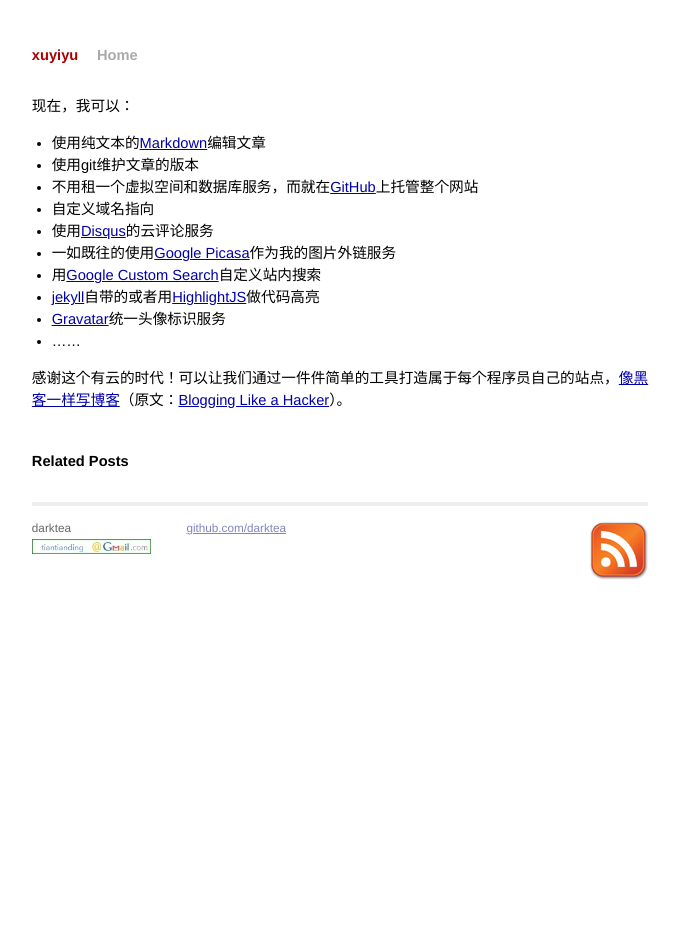
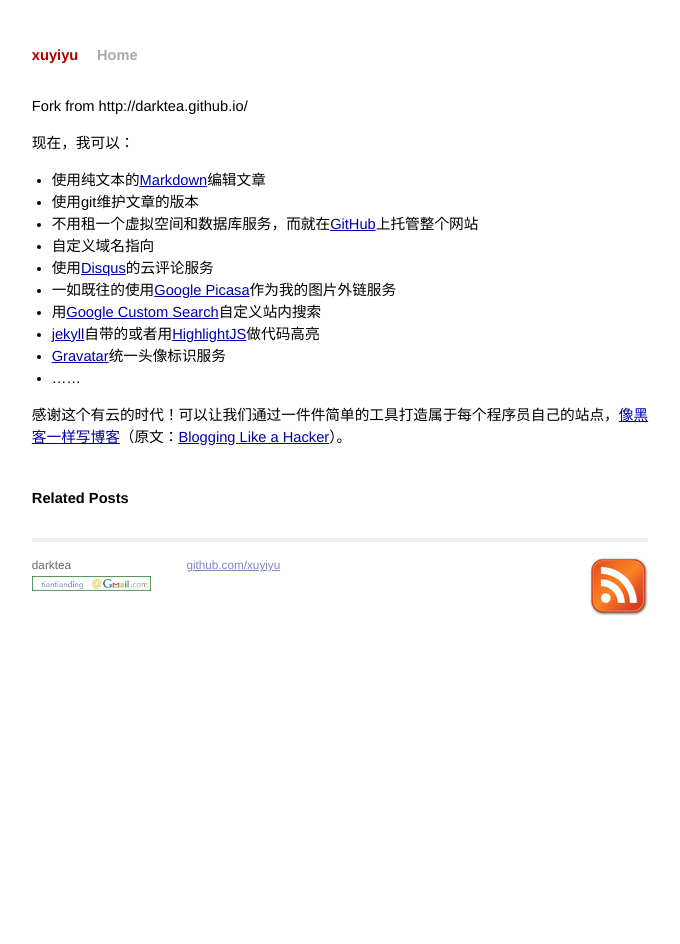
Before and after one commit to xuyiyu/xuyiyu.github.io, a Jekyll site: the page built from _posts/2016-04-11-hello-world.md, in a window 1280 px wide. Shown: the whole page, without its empty margins (300-980 px from the left). Built offline with Jekyll 4.4.1, drawn with Linux system fonts in a browser that asks for light colours; Markdown is read by kramdown in place of the engine named in the settings; comment, search, counter and statistics services are not loaded.

Commit message:
fix code.

```diff
--- a/_layouts/default.html
+++ b/_layouts/default.html
@@ -3,8 +3,8 @@
 <head>
    <meta http-equiv="content-type" content="text/html; charset=utf-8" />
    <title>{{ page.title }}</title>
-   <meta name="author" content="darktea" />
-   <link href="/atom.xml" rel="alternate" title="Darktea" type="application/atom+xml">
+   <meta name="author" content="xuyiyu" />
+   <link href="/atom.xml" rel="alternate" title="xuyiyu" type="application/atom+xml">
    <meta name="readability-verification" content="QCzSs992GxmRYRKVpPeZ6LE2tS8aYKxsSSQKV8YM"/>
 
    <!-- syntax highlighting CSS -->
@@ -33,7 +33,7 @@
     </div>
     <div class="contact">
       <p>
-        <a href="http://github.com/darktea/">github.com/darktea</a>
+        <a href="http://github.com/xuyiyu/">github.com/xuyiyu</a>
       </p>
     </div>
     <div class="rss">
--- a/_posts/2012-03-04-hello-world.md
+++ b/_posts/2016-04-11-hello-world.md
@@ -5,6 +5,7 @@
 ---
 
 
+Fork from http://darktea.github.io/
 
 现在，我可以：
 
```
